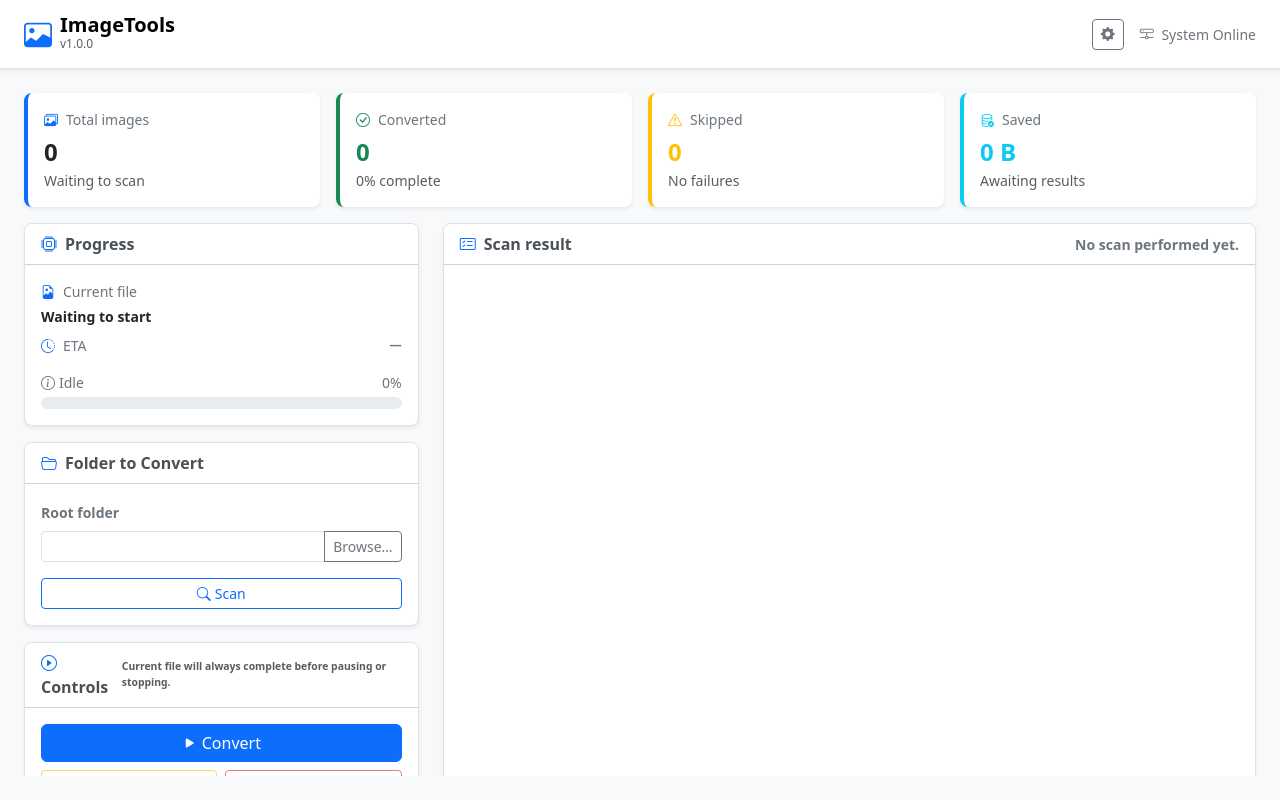
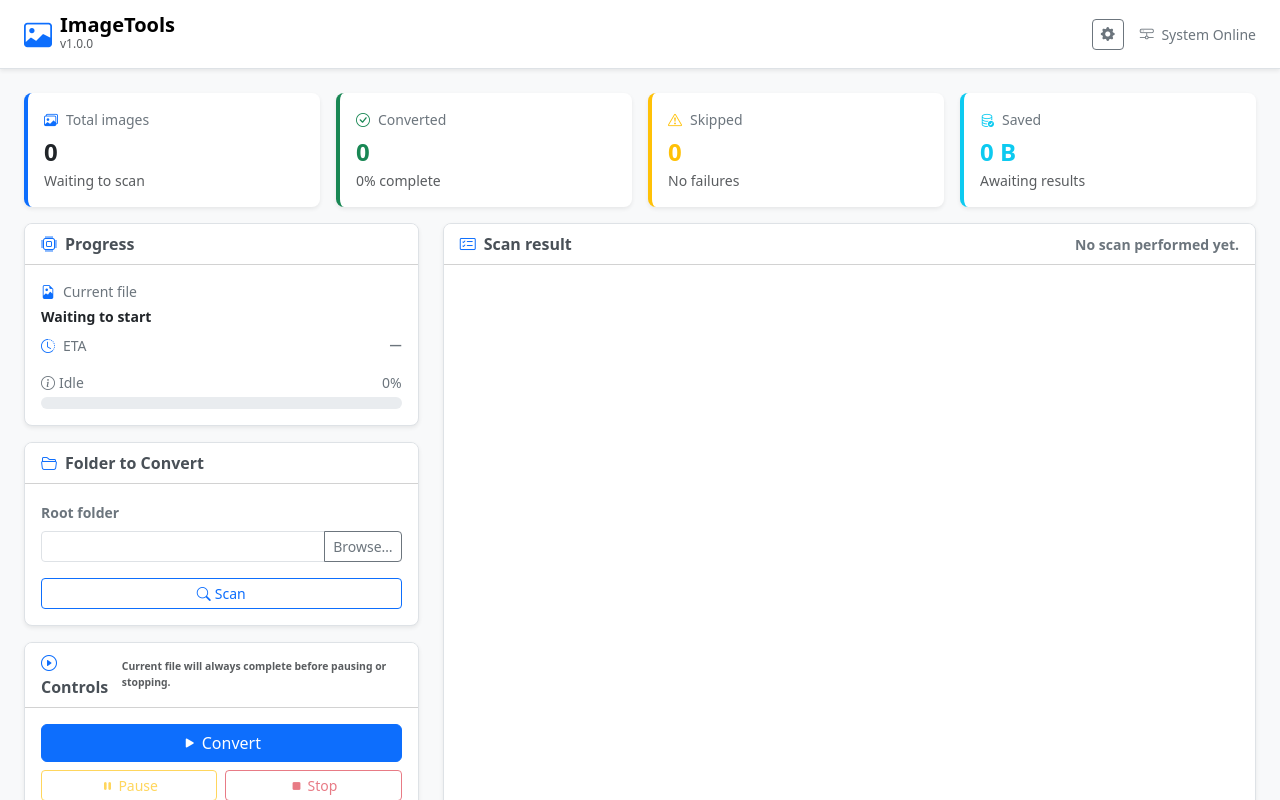
Before and after one commit to scott-dowell/ImageTools, a Flask app: page / in a window 1280 px wide. Run offline with Flask 3, Linux system fonts and the light colour scheme.

Commit message:
Fix card bottom clipping by removing overflow:hidden from inner row — container handles clipping

```diff
--- a/templates/index.html
+++ b/templates/index.html
@@ -113,7 +113,7 @@
       </div>
     </div>
 
-    <div class="row g-4 flex-grow-1" style="min-height: 0; overflow: hidden; padding-bottom: 12px;">
+    <div class="row g-4 flex-grow-1" style="min-height: 0; overflow: visible; padding-bottom: 16px;">
       <!-- Sidebar: Progress, Configuration, and Controls -->
       <div class="col-lg-4 d-flex flex-column gap-3 overflow-auto" style="min-height: 0;">
 
```
